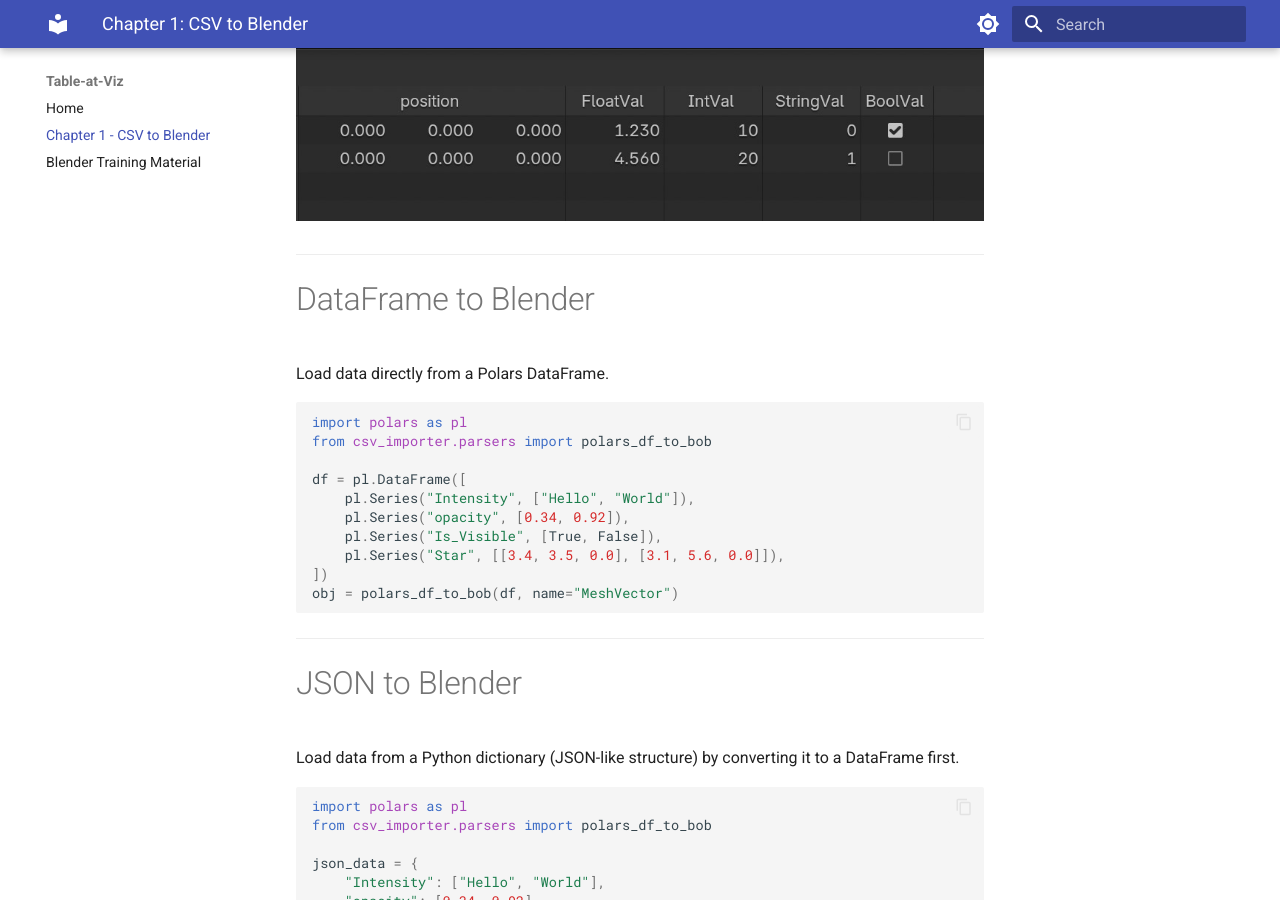
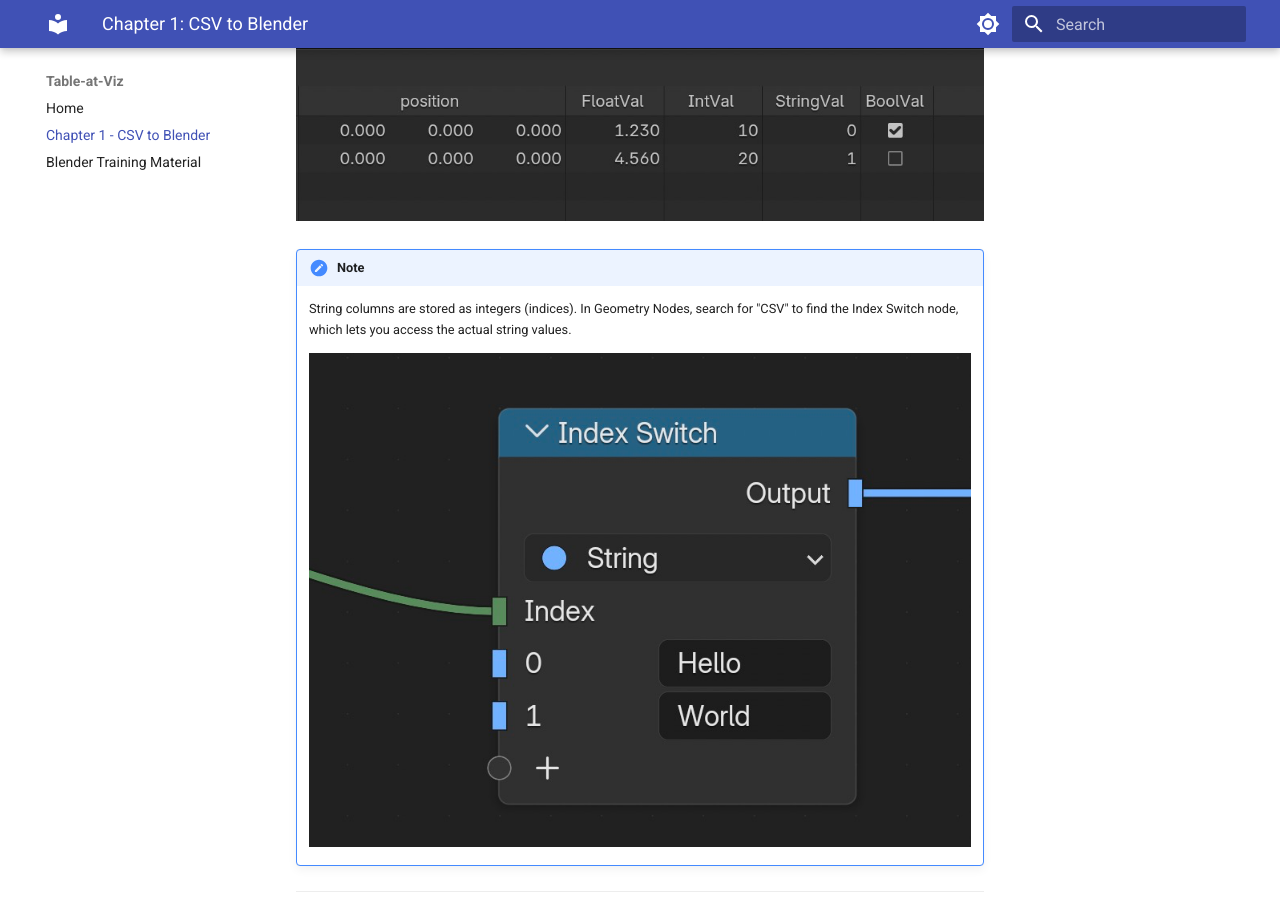
Before and after one commit to kolibril13/Table-at-Viz, an MkDocs documentation site: the page built from docs/chapter1-csv-to-blender.md, in a window 1280 px wide and 900 px high, scrolled down 848 px. Built offline with MkDocs 1.6.1 and Material for MkDocs 9.7.7, drawn with Linux system fonts in a browser that asks for light colours.

Commit message:
add image

````diff
--- a/docs/chapter1-csv-to-blender.md
+++ b/docs/chapter1-csv-to-blender.md
@@ -40,6 +40,11 @@ print(obj.name)
 ```
 
 ![CSV imported into Blender](assets/csv-to-blender-result.png)
+
+!!! note
+    String columns are stored as integers (indices). In Geometry Nodes, search for "CSV" to find the Index Switch node, which lets you access the actual string values.
+
+    ![Index Switch node](assets/index-switch-node.png)
 
 ---
 
````
Also changed, not shown: docs/assets/index-switch-node.png (added).
